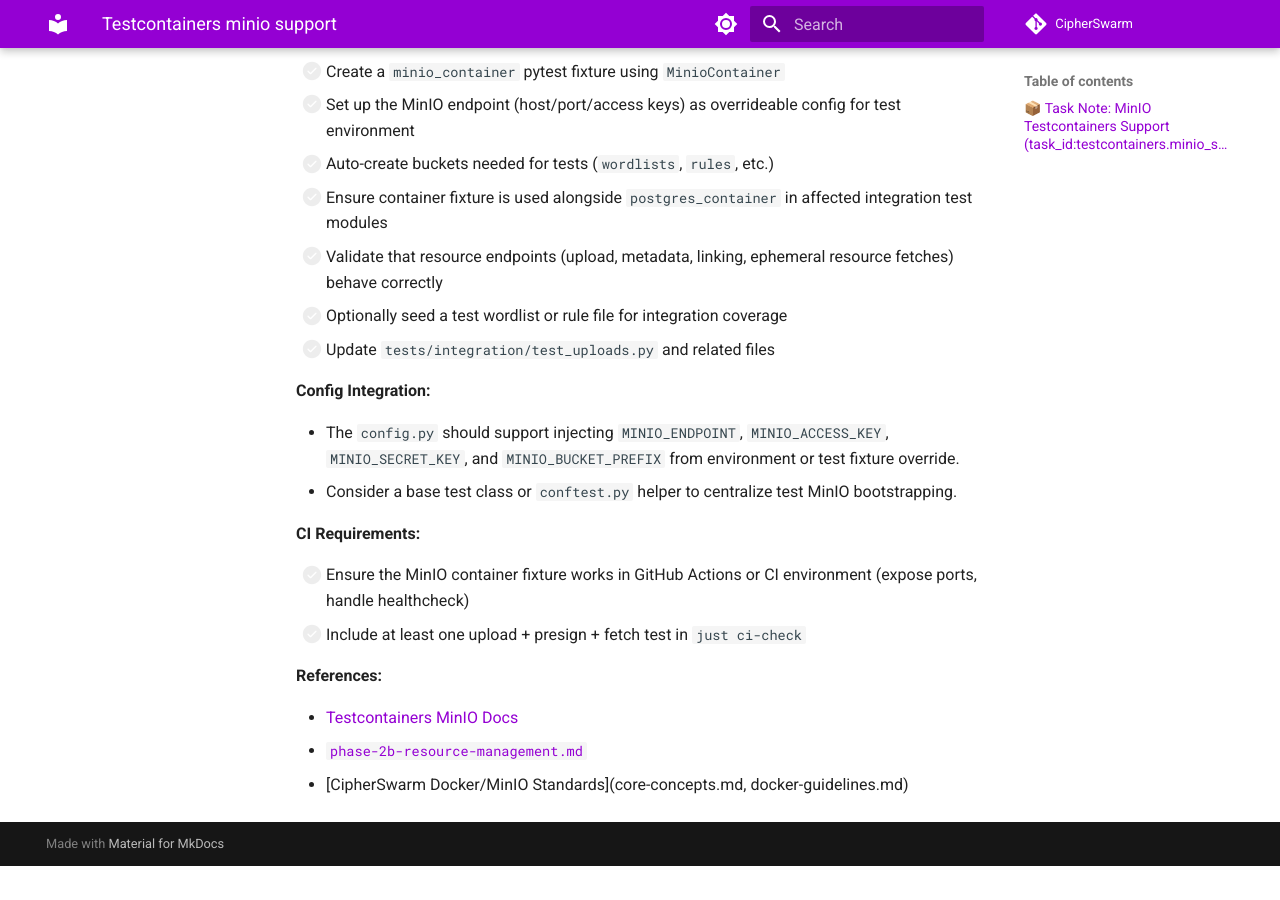
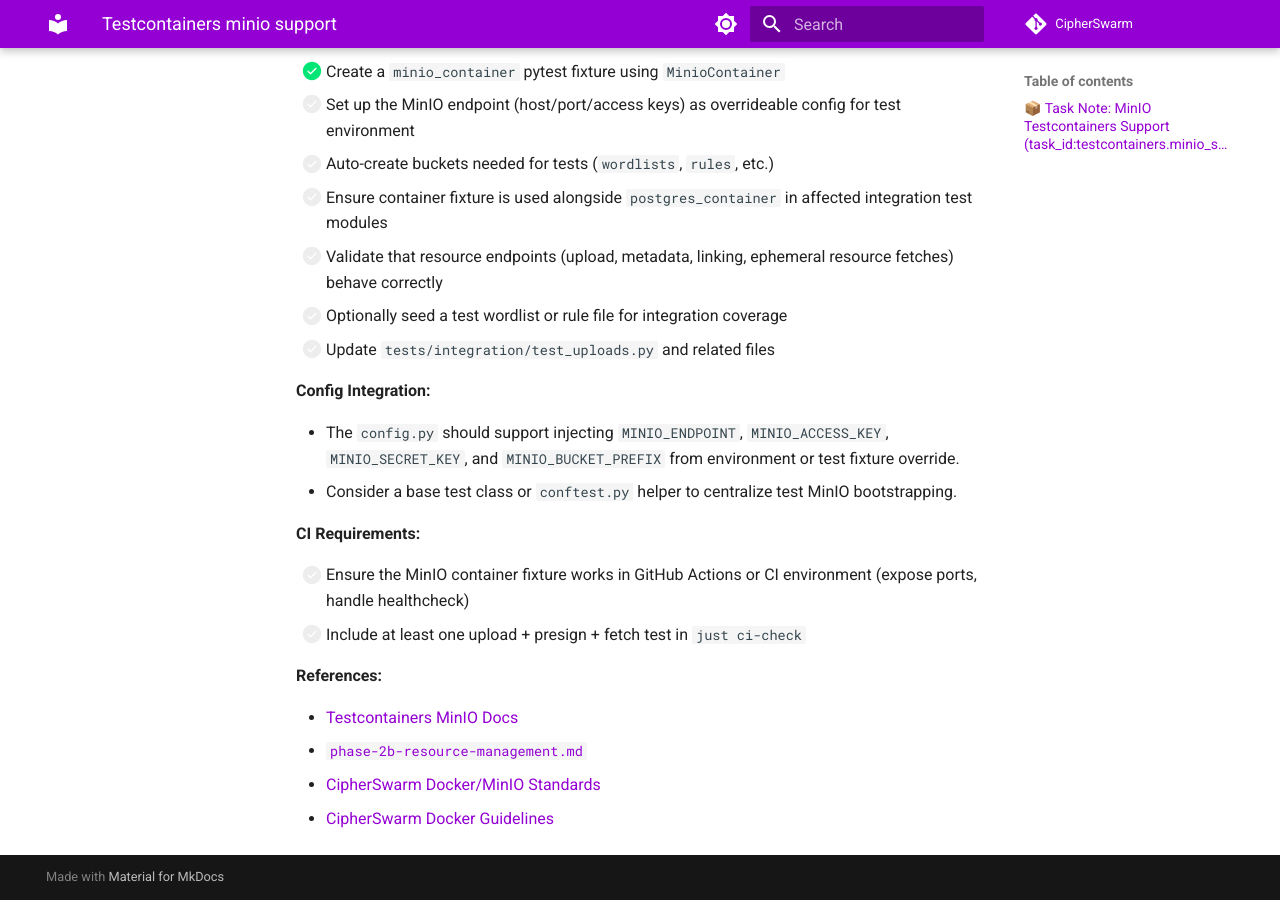
Before and after one commit to unclesp1d3r/CipherSwarm, an MkDocs documentation site: the page built from docs/v2_rewrite_implementation_plan/notes/specific_tasks/testcontainers_minio_support.md, in a window 1280 px wide and 900 px high, scrolled down 773 px. Built offline with MkDocs 1.6.1 and Material for MkDocs 9.7.7, drawn with Linux system fonts in a browser that asks for light colours; comment, search, counter and statistics services are not loaded; before the commit the page ends 1639 px from its top, so only the background shows below that.

Commit message:
feat(tests): implement MinIO test container support for integration testing
- Added `MinioContainer` support in `tests/conftest.py` to facilitate integration tests for MinIO-based services.
- Updated documentation in `phase-2b-resource-management.md` and `testcontainers_minio_support.md` to reflect the completion of MinIO test container setup.
- Ensured all changes validated with successful test runs, confirming no issues were introduced.

Signed-off-by: UncleSp1d3r <unclespider@protonmail.com>

```diff
--- a/docs/v2_rewrite_implementation_plan/notes/specific_tasks/testcontainers_minio_support.md
+++ b/docs/v2_rewrite_implementation_plan/notes/specific_tasks/testcontainers_minio_support.md
@@ -17,8 +17,8 @@
 
 **Implementation Tasks:**
 
--   [ ] Add test dependency: `testcontainers[minio]`
--   [ ] Create a `minio_container` pytest fixture using `MinioContainer`
+-   [x] Add test dependency: `testcontainers[minio]`
+-   [x] Create a `minio_container` pytest fixture using `MinioContainer`
 -   [ ] Set up the MinIO endpoint (host/port/access keys) as overrideable config for test environment
 -   [ ] Auto-create buckets needed for tests (`wordlists`, `rules`, etc.)
 -   [ ] Ensure container fixture is used alongside `postgres_container` in affected integration test modules
@@ -40,4 +40,5 @@
 
 -   [Testcontainers MinIO Docs](https://testcontainers-python.readthedocs.io/en/latest/modules/minio/README.html)
 -   [`phase-2b-resource-management.md`](../phase-2b-resource-management.md)
--   \[CipherSwarm Docker/MinIO Standards]\(core-concepts.md, docker-guidelines.md)
+-   [CipherSwarm Docker/MinIO Standards](.cursor/rules/architecture/core-concepts.mdc)
+-   [CipherSwarm Docker Guidelines](.cursor/rules/architecture/docker-guidelines.mdc)
```
Also changed, not shown: docs/v2_rewrite_implementation_plan/phase-2b-resource-management.md (+1 -1 lines), 1 other file.
